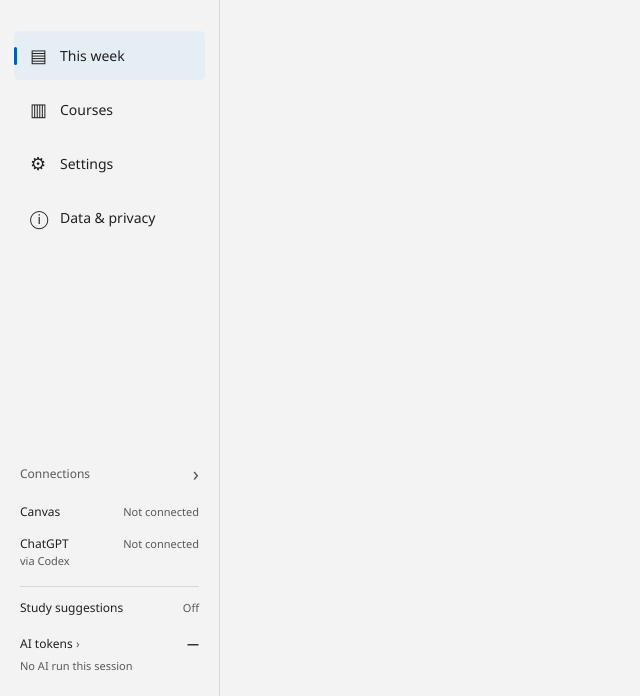
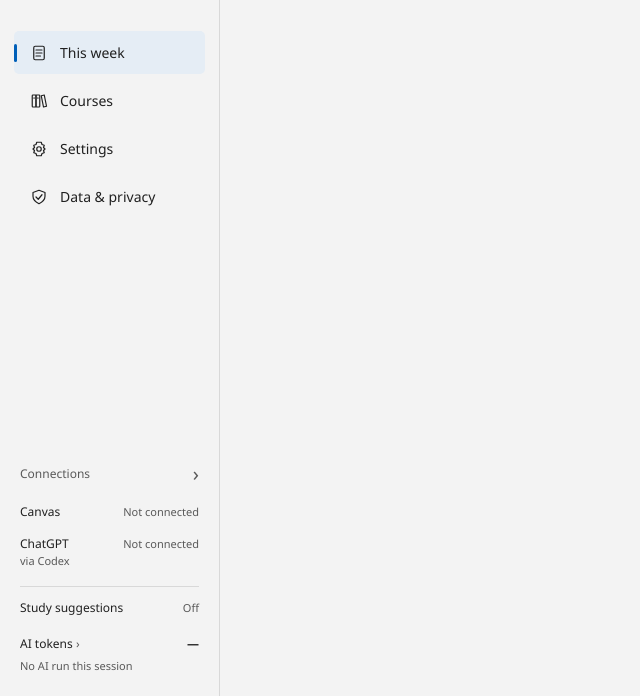
Before and after one commit to keenanselbee/canvas-weekly, an Electron app: page src/ui/index.html in a window 1000 px wide. Shown: the part 104-800 px from the top of the page, without its empty margins (0-640 px from the left). Drawn offline with Linux system fonts and the light colour scheme; no server answers.

Commit message:
fix(ui): unify sidebar navigation icons

```diff
--- a/src/ui/index.html
+++ b/src/ui/index.html
@@ -11,10 +11,10 @@
   <aside class="sidebar">
     <div class="brand"><span class="brand-icon" aria-hidden="true">▦</span><div>Canvas Weekly<small>Your week, in view</small></div></div>
     <nav aria-label="Main navigation">
-      <button data-page="week" class="nav-item selected"><span aria-hidden="true">▤</span>This week</button>
-      <button data-page="courses" class="nav-item"><span aria-hidden="true">▥</span>Courses</button>
-      <button data-page="settings" class="nav-item"><span aria-hidden="true">⚙</span>Settings</button>
-      <button data-page="privacy" class="nav-item"><span aria-hidden="true">&#9432;</span>Data &amp; privacy</button>
+      <button data-page="week" class="nav-item selected"><svg class="nav-icon" viewBox="0 0 24 24" aria-hidden="true"><rect x="5" y="3" width="14" height="18" rx="2"/><path d="M8 8h8M8 12h8M8 16h6"/></svg>This week</button>
+      <button data-page="courses" class="nav-item"><svg class="nav-icon" viewBox="0 0 24 24" aria-hidden="true"><rect x="3" y="4" width="5" height="16" rx="1"/><rect x="8" y="4" width="5" height="16" rx="1"/><path d="m15 5 4-1 3 15-4 1zM5 8h1M10 8h1"/></svg>Courses</button>
+      <button data-page="settings" class="nav-item"><svg class="nav-icon" viewBox="0 0 24 24" aria-hidden="true"><path d="m9 3-1 3-3 1 1 3-2 2 2 2-1 3 3 1 1 3h6l1-3 3-1-1-3 2-2-2-2 1-3-3-1-1-3z"/><circle cx="12" cy="12" r="3"/></svg>Settings</button>
+      <button data-page="privacy" class="nav-item"><svg class="nav-icon" viewBox="0 0 24 24" aria-hidden="true"><path d="m12 3 8 3v5c0 5-4 8-8 10-4-2-8-5-8-10V6z"/><path d="m8 12 3 3 5-6"/></svg>Data &amp; privacy</button>
     </nav>
     <section class="sidebar-bottom" aria-label="Connections and AI usage">
       <button id="connection-settings" class="connection-heading" aria-label="Manage connections in Settings">Connections <span aria-hidden="true">&#8250;</span></button>
--- a/src/ui/styles.css
+++ b/src/ui/styles.css
@@ -24,7 +24,7 @@ nav { display:grid; gap:5px; }
 .privacy-details summary { cursor:pointer; font-weight:600; }
 @media(max-width:1050px) { .privacy-grid { grid-template-columns:1fr; } }
 .nav-item { display:flex; align-items:center; gap:12px; padding:11px 16px; text-align:left; background:transparent; border:0; position:relative; }
-.nav-item span { width:18px; font-size:18px; }
+.nav-icon { width:18px; height:18px; flex:none; fill:none; stroke:currentColor; stroke-width:1.6; stroke-linecap:round; stroke-linejoin:round; }
 .nav-item.selected { background:var(--selected); }
 .nav-item.selected:before { content:''; width:3px; height:18px; position:absolute; left:0; background:var(--accent); border-radius:3px; }
 .sidebar-bottom { margin-top:auto; padding:20px 6px 0; font-size:12px; }
```
